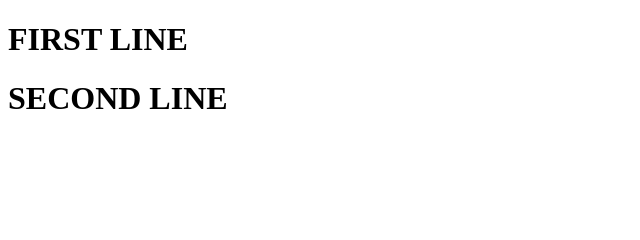
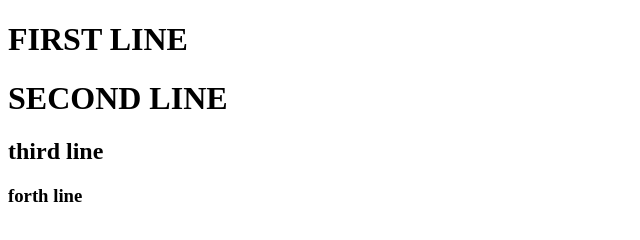
Before and after one commit to shannu2410/test1, a plain HTML site: page index.html in a window 1280 px wide. Shown: the whole page, without its empty margins (0-640 px from the left). Drawn offline with Linux system fonts and the light colour scheme.

Commit message:
second commit

```diff
--- a/index.html
+++ b/index.html
@@ -9,5 +9,7 @@
 <body>
     <h1>FIRST LINE</h1>
     <h1>SECOND LINE</h1>
+    <h2>third line</h2>
+    <h3>forth line</h3>
 </body>
 </html>
```
